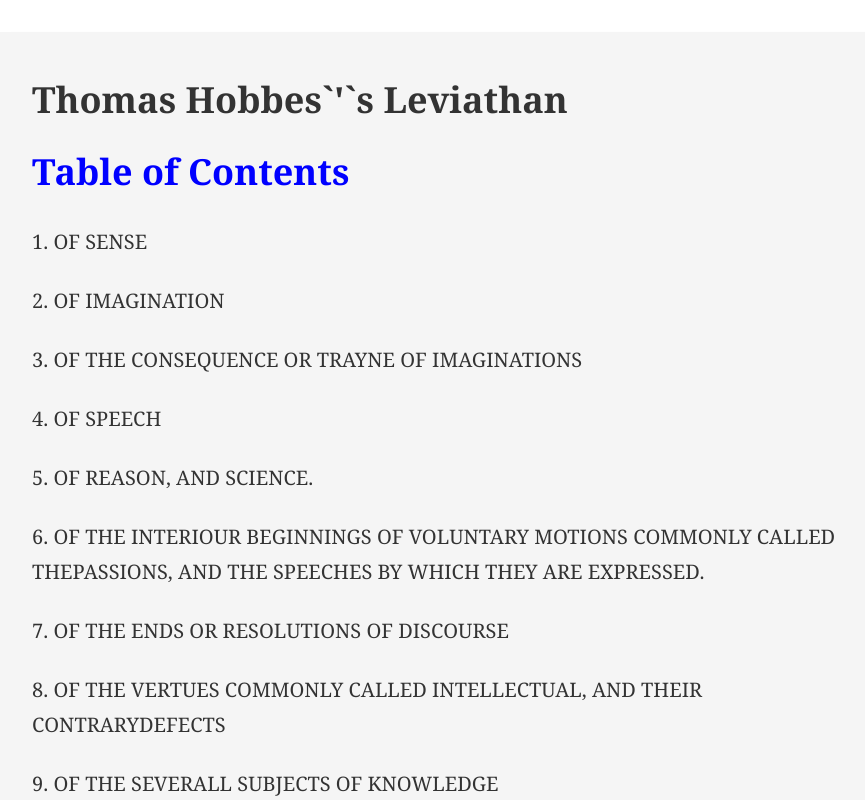
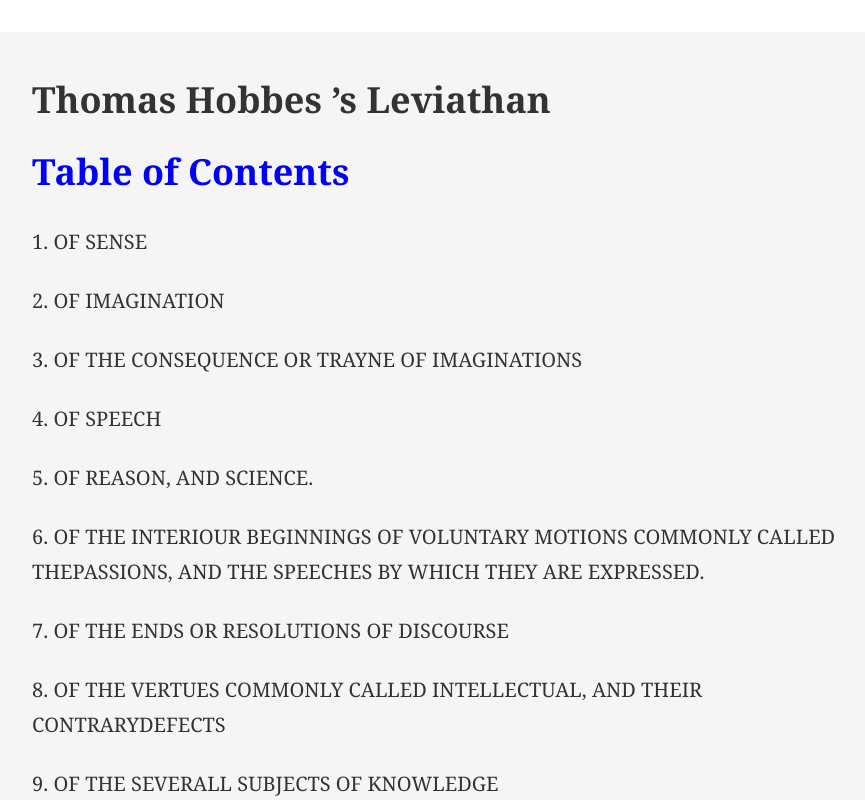
Before and after one commit to 3willows/leviathan, a Next.js app: page / in a window 1280 px wide. Shown: the top 800 px of the page, without its empty margins (192-1057 px from the left). Built offline with nearby package versions, Linux system fonts and the light colour scheme.

Commit message:
Fix apostrophe

```diff
--- a/app/page.tsx
+++ b/app/page.tsx
@@ -6,7 +6,7 @@
 export default function Page() {
   return (
     <div className="bg-[#f5f5f5] text-[#333] font-serif mx-auto max-w-4xl px-8 py-12 shadow-lg">
-      <h1 className="text-4xl font-bold mb-8">Thomas Hobbes`&apos;`s Leviathan</h1>
+      <h1 className="text-4xl font-bold mb-8">Thomas Hobbes &rsquo;s Leviathan</h1>
       <h2 className="text-4xl font-bold mb-8">Table of Contents</h2>
       <ol className="list-decimal list-inside space-y-6">
         <li>
```
